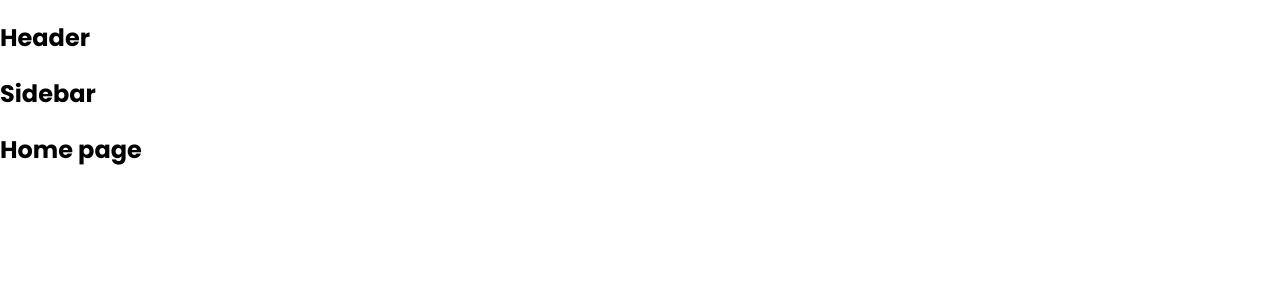
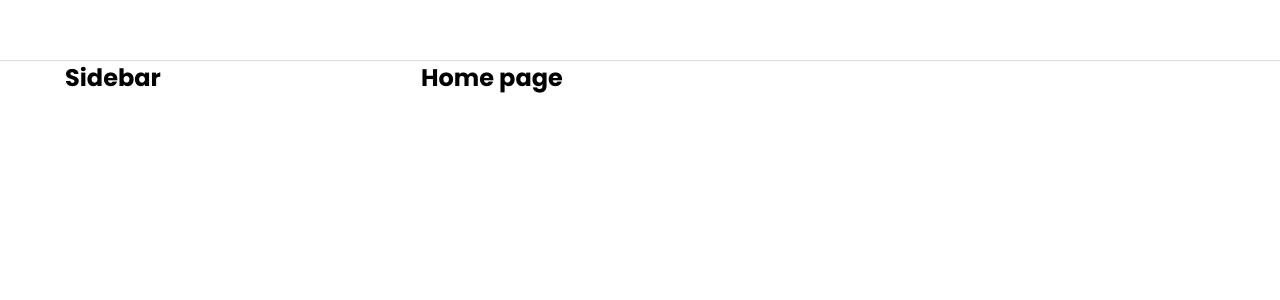
Before and after one commit to sonmartinn/tiktok-ui-clone, a React (Create React App) app: page / in a window 1280 px wide. Shown: the top 300 px of the page. Built offline with nearby package versions, Linux system fonts and the light colour scheme.

Commit message:
Built DefaultLayout frame

```diff
--- a/package.json
+++ b/package.json
@@ -7,6 +7,7 @@
     "@testing-library/jest-dom": "^6.6.3",
     "@testing-library/react": "^16.2.0",
     "@testing-library/user-event": "^13.5.0",
+    "classnames": "^2.5.1",
     "normalize.css": "^8.0.1",
     "react": "^19.0.0",
     "react-dom": "^19.0.0",
--- a/src/components/GlobalStyles/GlobalStyles.scss
+++ b/src/components/GlobalStyles/GlobalStyles.scss
@@ -3,9 +3,15 @@
 
 :root {
     --primary: #ff3b5c;
+
+    //Default layout
+    --default-layout-header-height: 60px;
+    --default-layout-width: 1150px;
 }
 
 * {
+    margin: 0;
+    padding: 0;
     box-sizing: border-box;
 }
 
--- /dev/null
+++ b/src/components/Layout/DefaultLayout/DefaultLayout.module.scss
@@ -0,0 +1,14 @@
+.wrapper {
+    display: flex;
+    flex-direction: column;
+    align-items: center;
+}
+
+.container {
+    width: var(--default-layout-width);
+    display: flex;
+}
+
+.content {
+    flex: 1;
+}
--- /dev/null
+++ b/src/components/Layout/DefaultLayout/Sidebar/Sidebar.module.scss
@@ -0,0 +1,3 @@
+.wrapper {
+    width: 356px;
+}
--- a/src/components/Layout/DefaultLayout/Sidebar/index.js
+++ b/src/components/Layout/DefaultLayout/Sidebar/index.js
@@ -1,5 +1,14 @@
+import classNames from 'classnames/bind';
+import styles from './Sidebar.module.scss';
+
+const cx = classNames.bind(styles);
+
 function Sidebar() {
-    return <h2>Sidebar</h2>;
+    return (
+        <aside className={cx('wrapper')}>
+            <h2>Sidebar</h2>
+        </aside>
+    );
 }
 
 export default Sidebar;
--- a/src/components/Layout/DefaultLayout/index.js
+++ b/src/components/Layout/DefaultLayout/index.js
@@ -1,13 +1,18 @@
+import classNames from 'classnames/bind';
+
 import Header from '~/components/Layout/components/Header';
+import styles from './DefaultLayout.module.scss';
 import Sidebar from './Sidebar';
+
+const cx = classNames.bind(styles);
 
 function DefaultLayout({ children }) {
     return (
-        <div>
+        <div className={cx('wrapper')}>
             <Header />
-            <div className="container">
+            <div className={cx('container')}>
                 <Sidebar />
-                <div className="content">{children}</div>
+                <div className={cx('content')}>{children}</div>
             </div>
         </div>
     );
--- a/src/components/Layout/HeaderOnly/index.js
+++ b/src/components/Layout/HeaderOnly/index.js
@@ -1,6 +1,6 @@
 import Header from '~/components/Layout/components/Header';
 
-function DefaultLayout({ children }) {
+function HeaderOnly({ children }) {
     return (
         <div>
             <Header />
@@ -11,4 +11,4 @@
     );
 }
 
-export default DefaultLayout;
+export default HeaderOnly;
--- /dev/null
+++ b/src/components/Layout/components/Header/Header.module.scss
@@ -0,0 +1,12 @@
+.wrapper {
+    width: 100%;
+    height: var(--default-layout-header-height, 60px);
+    box-shadow: 0px 1px 1px rgb(0 0 0 / 12%);
+    display: flex;
+    justify-content: center;
+}
+
+.inner {
+    height: 100%;
+    width: var(--default-layout-width);
+}
--- a/src/components/Layout/components/Header/index.js
+++ b/src/components/Layout/components/Header/index.js
@@ -1,5 +1,14 @@
+import classNames from 'classnames/bind';
+import styles from './Header.module.scss';
+
+const cx = classNames.bind(styles);
+
 function Header() {
-    return <h2>Header</h2>;
+    return (
+        <header className={cx('wrapper')}>
+            <div className={cx('inner')}></div>
+        </header>
+    );
 }
 
 export default Header;
```
Also changed, not shown: 1 other file (tests, documents, lock files or other folders).
